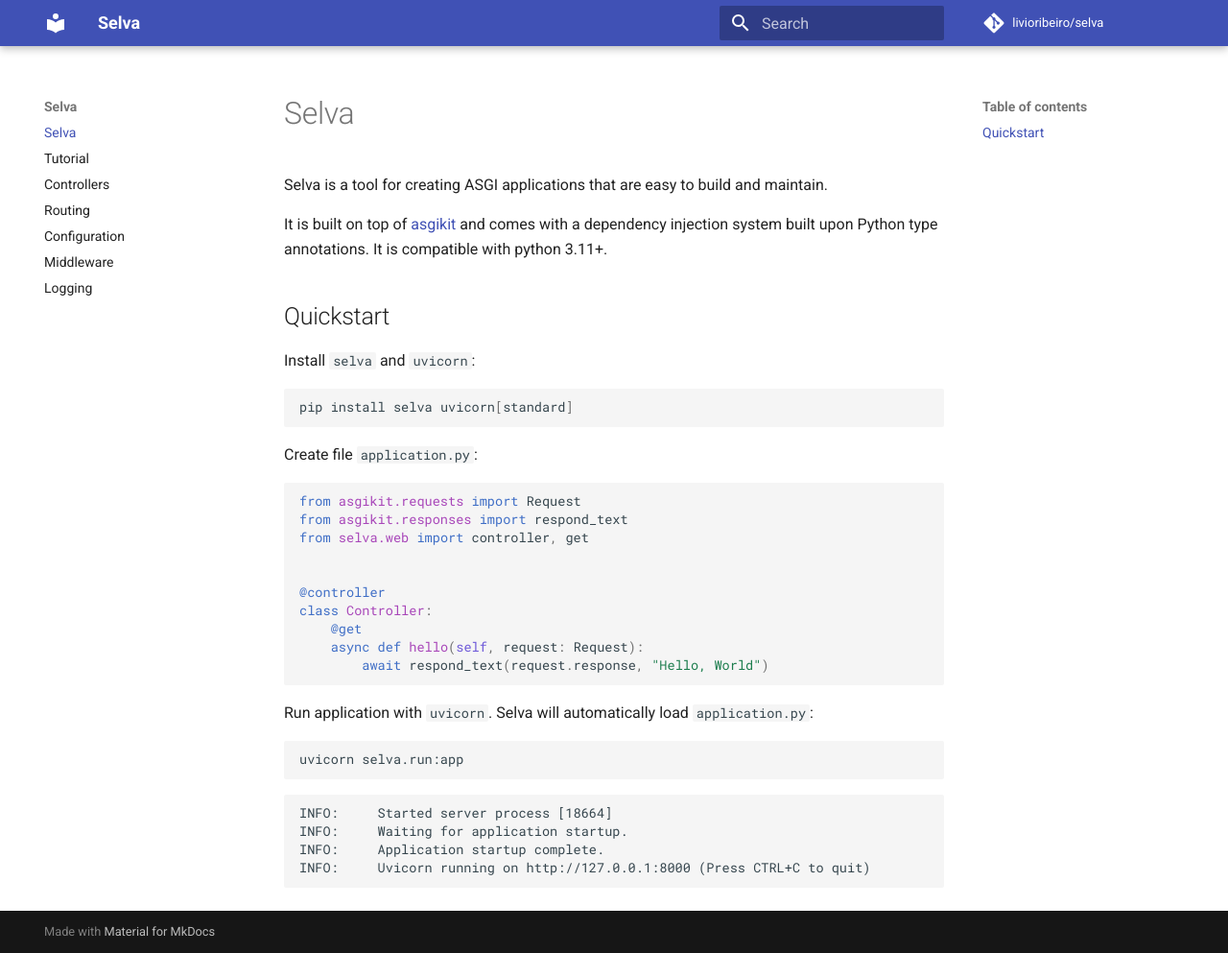
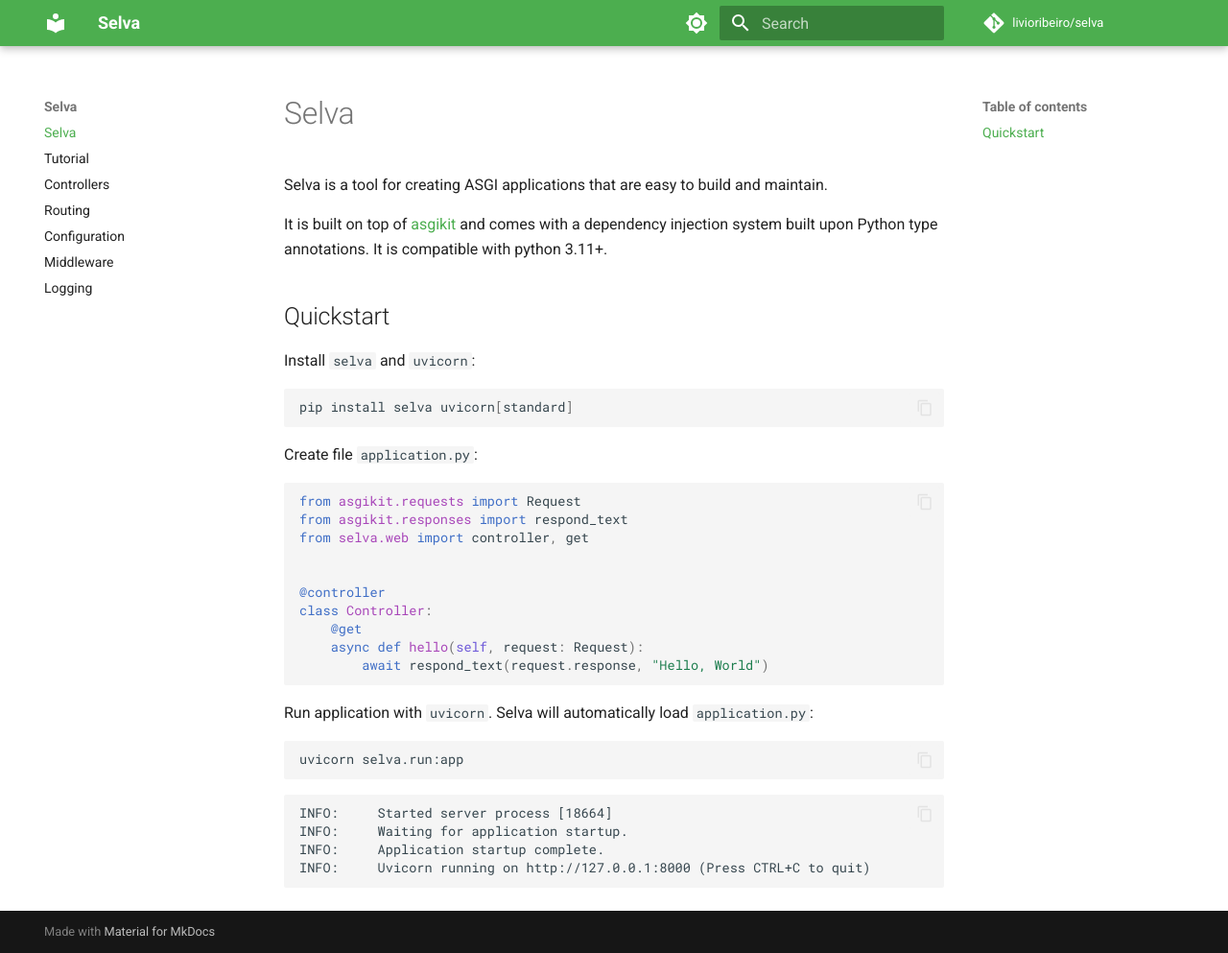
Before and after one commit to livioribeiro/selva, an MkDocs documentation site: the page built from docs/index.md, in a window 1280 px wide and 993 px high. Shown: the whole window at 96% size. Built offline with MkDocs 1.6.1 and Material for MkDocs 9.7.7, drawn with Linux system fonts in a browser that asks for light colours; comment, search, counter and statistics services are not loaded.

Commit message:
update docs

```diff
--- a/mkdocs.yml
+++ b/mkdocs.yml
@@ -4,8 +4,26 @@
 
 theme:
   name: material
+  palette:
+    # Palette toggle for light mode
+    - scheme: default
+      primary: green
+      accent: light green
+      toggle:
+        icon: material/brightness-7
+        name: Switch to dark mode
+
+    # Palette toggle for dark mode
+    - scheme: slate
+      primary: green
+      accent: light green
+      toggle:
+        icon: material/brightness-4
+        name: Switch to light mode
   features:
     - content.code.annotate
+    - content.code.copy
+    - content.code.select
 
 repo_name: livioribeiro/selva
 repo_url: https://github.com/livioribeiro/selva
```
